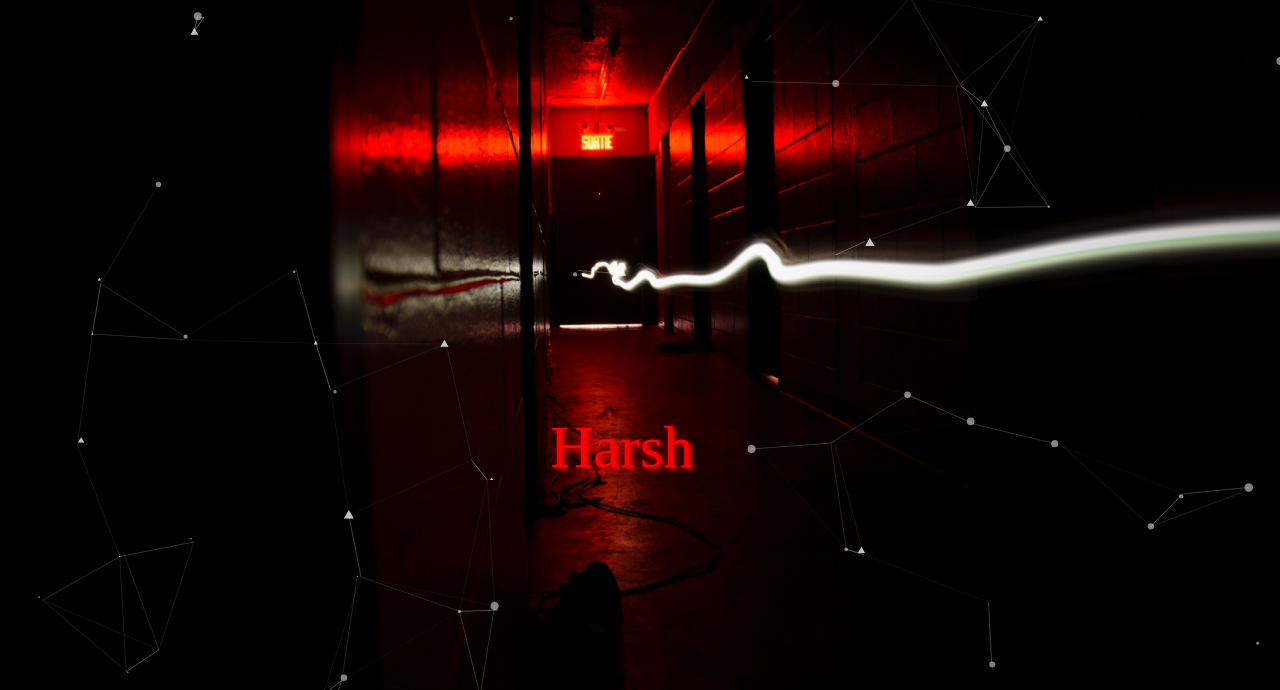
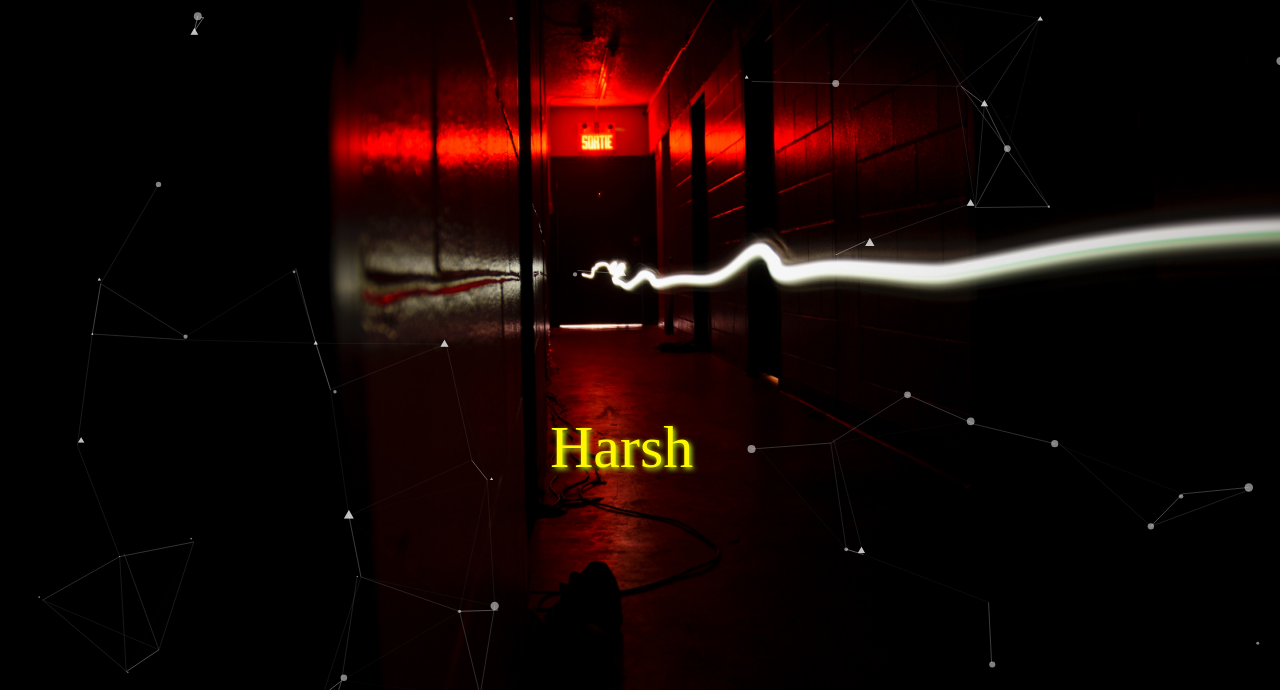
Before and after one commit to its-hrs/harsh, a plain HTML site: page index.html in a window 1280 px wide. Shown: the part 107-797 px from the top of the page. Drawn offline with Linux system fonts and the light colour scheme; a web font is replaced by a local one.

Commit message:
Update mystyle.css

```diff
--- a/mystyle.css
+++ b/mystyle.css
@@ -71,11 +71,11 @@ html {
 .name {
   position: absolute;
   font-family: "WindSong";
-  color: rgb(255, 0, 0);
+  color: rgb(255 247 0);
   font-size: 60px;
   top: 520px;
   left: 550px;
-  text-shadow: 2px 2px 5px rgb(255, 7, 7)
+  text-shadow: 2px 2px 5px rgb(194 255 7);
 }
 
 #name1{
```
